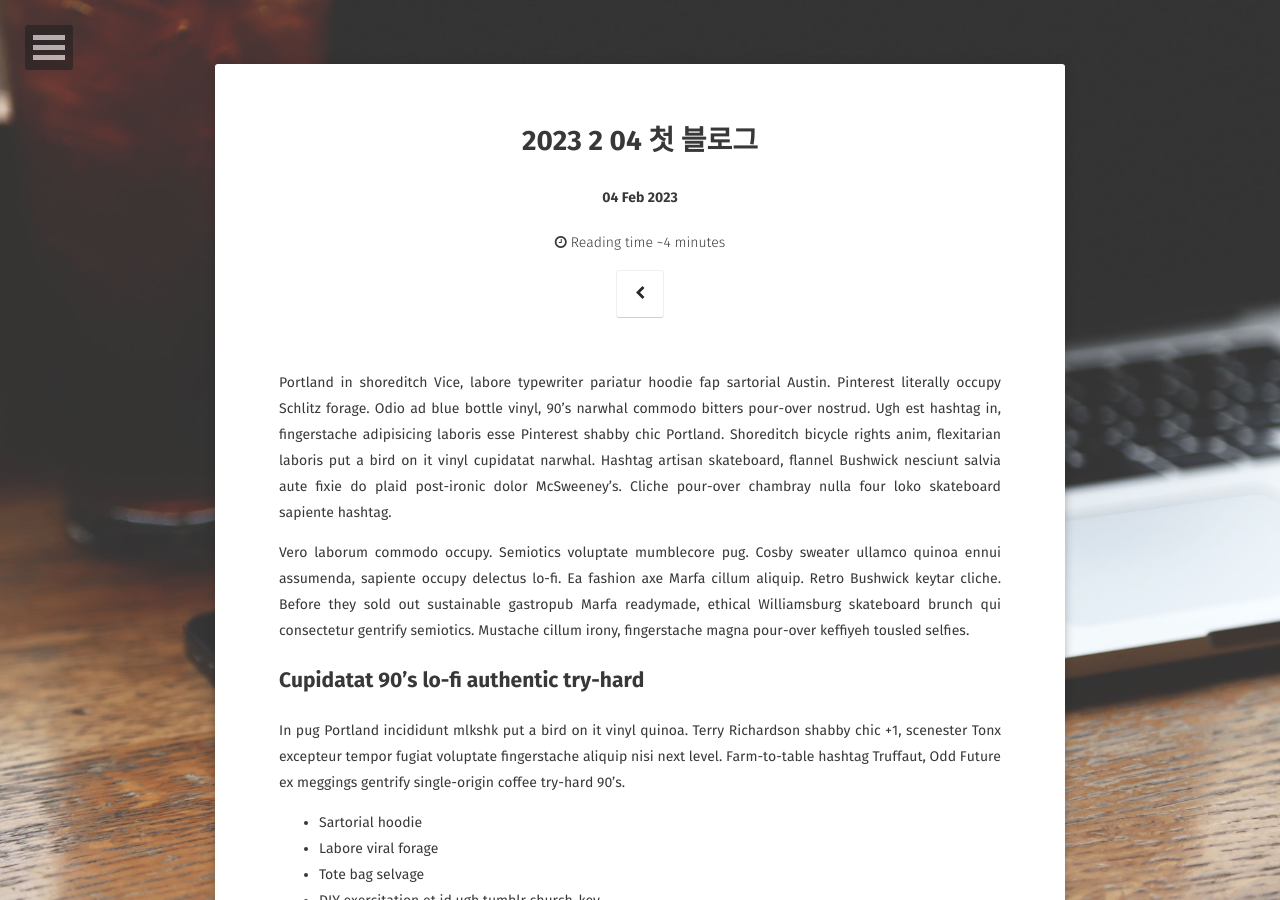
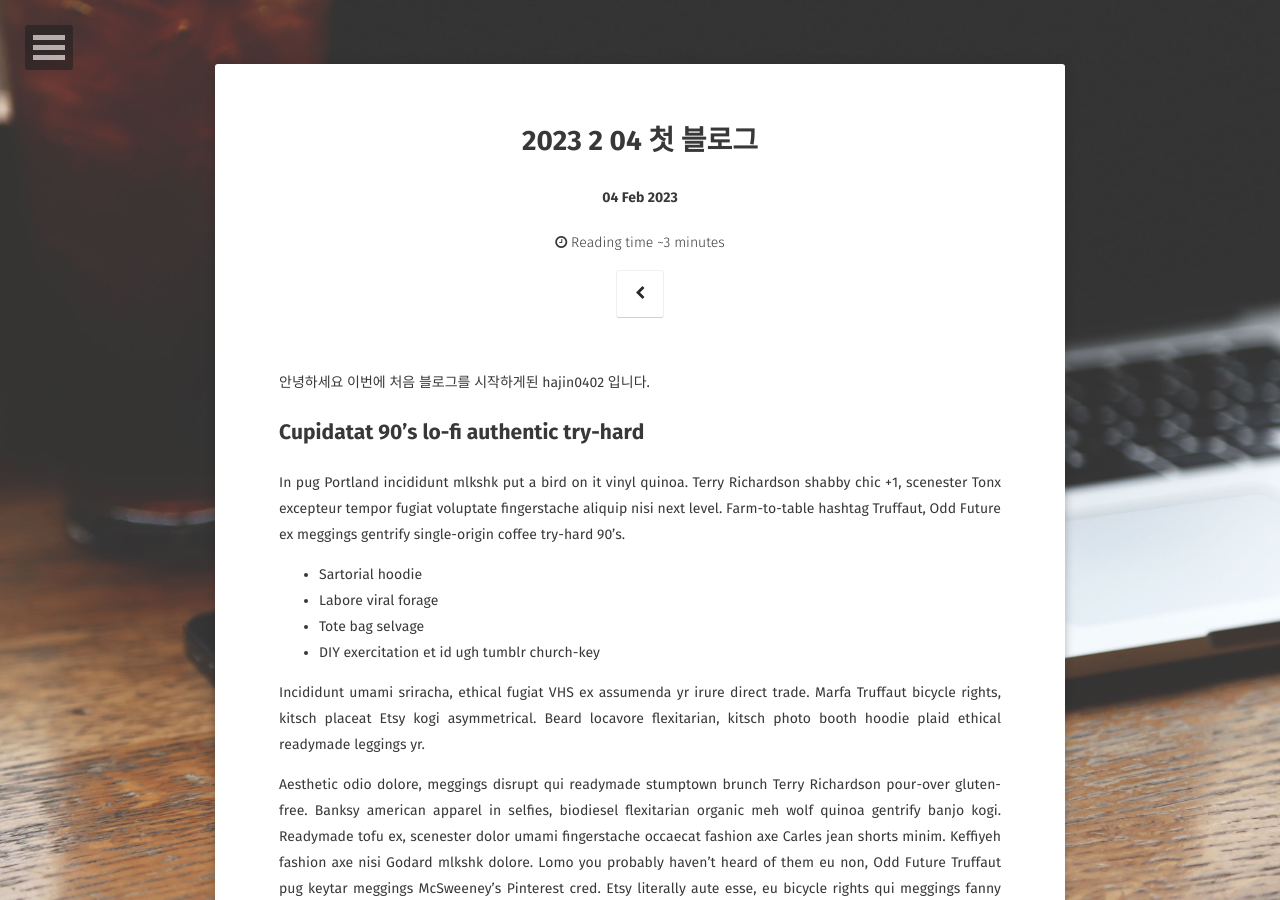
Before and after one commit to hajin0402/hajin0402.github.com, a Jekyll site: the page built from _posts/2012-05-22-readability-post.md, in a window 1280 px wide and 900 px high. Built offline with Jekyll 4.4.1, drawn with Linux system fonts in a browser that asks for light colours; some web fonts are replaced; comment, search, counter and statistics services are not loaded.

Commit message:
Update 2012-05-22-readability-post.md

```diff
--- a/_posts/2012-05-22-readability-post.md
+++ b/_posts/2012-05-22-readability-post.md
@@ -7,9 +7,7 @@ tags: [python]
 comments: true
 ---
 
-Portland in shoreditch Vice, labore typewriter pariatur hoodie fap sartorial Austin. Pinterest literally occupy Schlitz forage. Odio ad blue bottle vinyl, 90's narwhal commodo bitters pour-over nostrud. Ugh est hashtag in, fingerstache adipisicing laboris esse Pinterest shabby chic Portland. Shoreditch bicycle rights anim, flexitarian laboris put a bird on it vinyl cupidatat narwhal. Hashtag artisan skateboard, flannel Bushwick nesciunt salvia aute fixie do plaid post-ironic dolor McSweeney's. Cliche pour-over chambray nulla four loko skateboard sapiente hashtag.
-
-Vero laborum commodo occupy. Semiotics voluptate mumblecore pug. Cosby sweater ullamco quinoa ennui assumenda, sapiente occupy delectus lo-fi. Ea fashion axe Marfa cillum aliquip. Retro Bushwick keytar cliche. Before they sold out sustainable gastropub Marfa readymade, ethical Williamsburg skateboard brunch qui consectetur gentrify semiotics. Mustache cillum irony, fingerstache magna pour-over keffiyeh tousled selfies.
+안녕하세요 이번에 처음 블로그를 시작하게된 hajin0402 입니다.
 
 ## Cupidatat 90's lo-fi authentic try-hard
 
```
